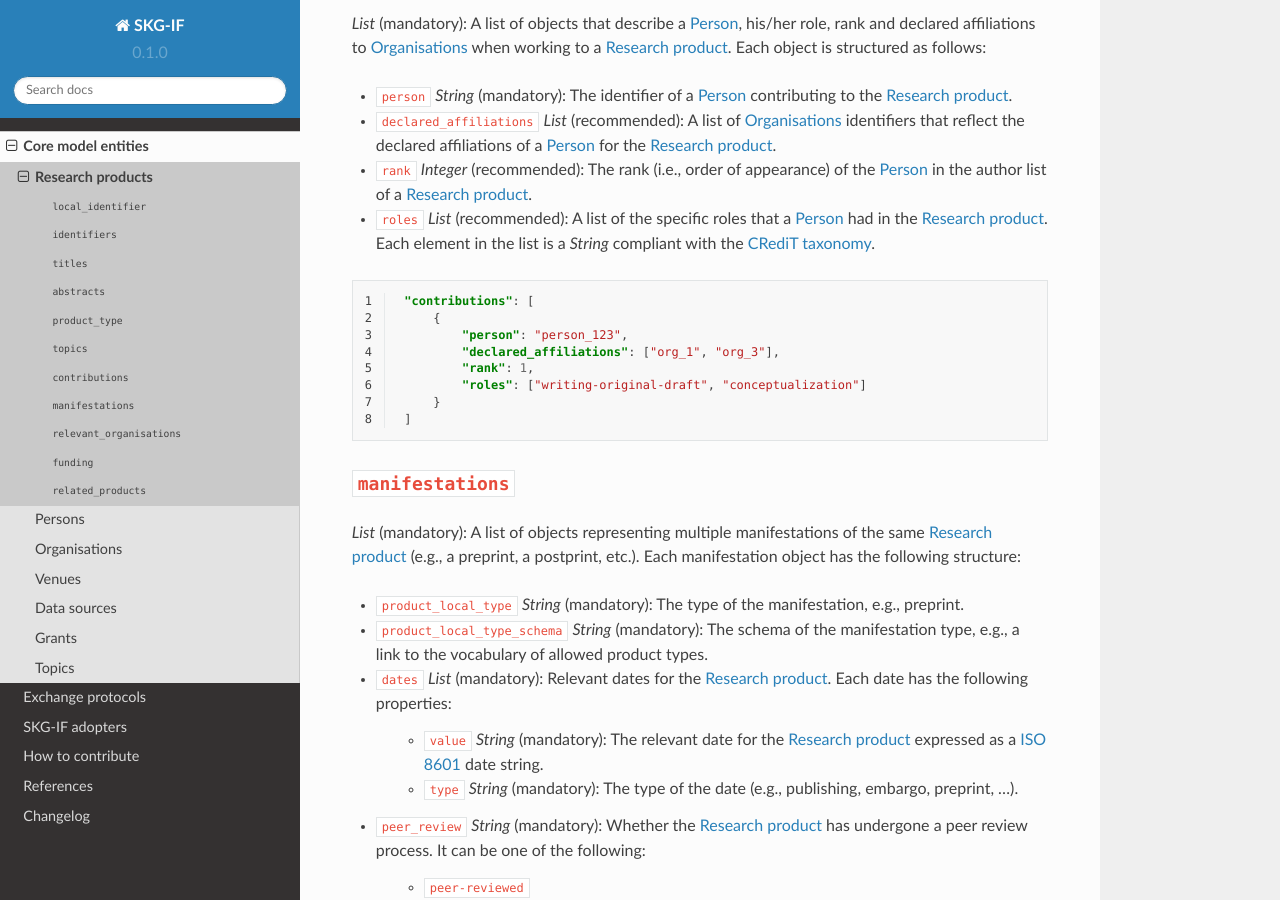
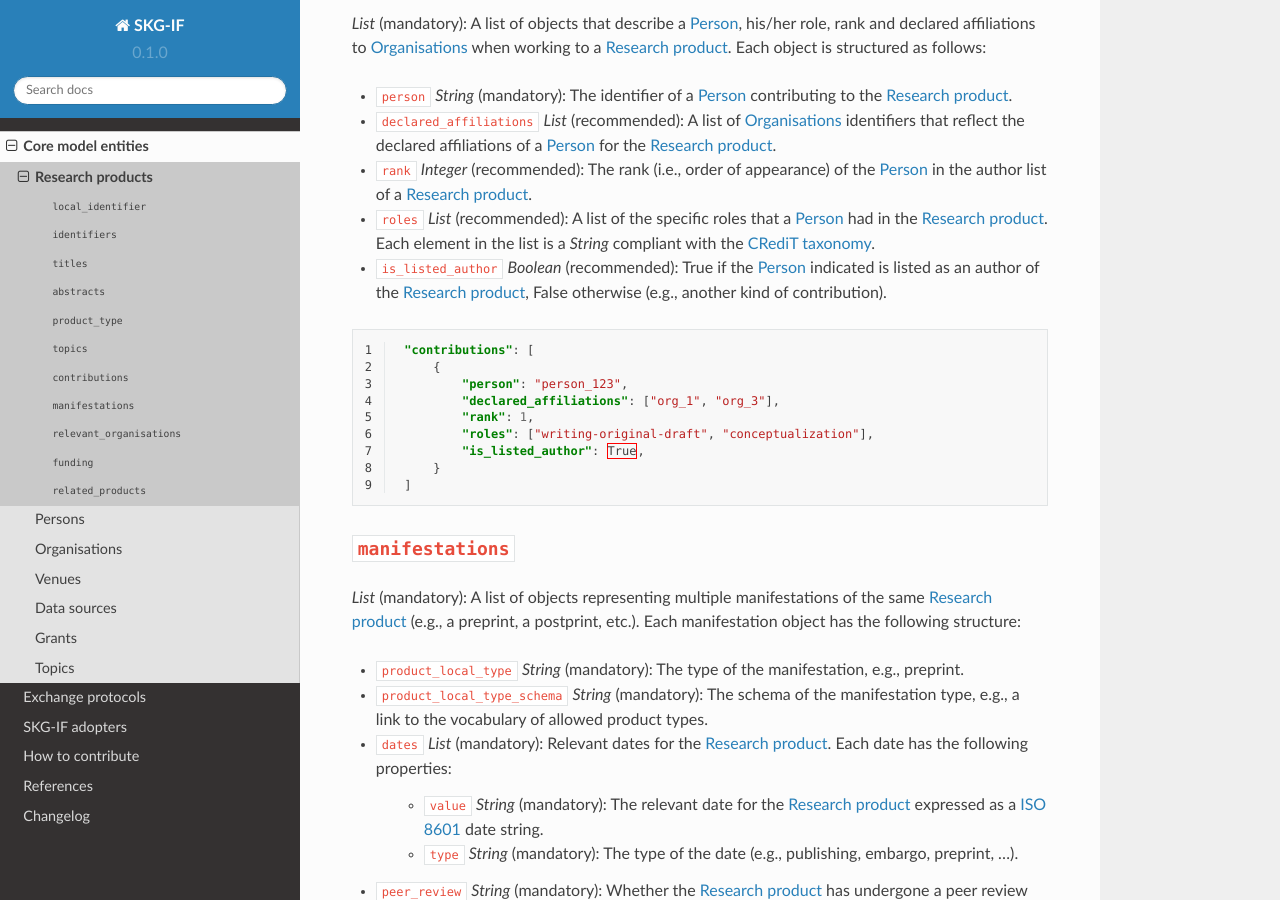
Before and after one commit to andremann/SKG-IF, a Sphinx documentation site: the page built from docs/source/products.rst, in a window 1280 px wide and 900 px high, scrolled down 2942 px. Built offline with Sphinx 7.4.7 and the Read the Docs theme 2.0.0, drawn with Linux system fonts in a browser that asks for light colours; pages that are not in the unit, such as notebooks, are missing from menus.

Commit message:
added listed authors

```diff
--- a/docs/source/products.rst
+++ b/docs/source/products.rst
@@ -133,6 +133,7 @@
 * ``declared_affiliations`` *List* (recommended): A list of :ref:`Organisations <Organisation>` identifiers that reflect the declared affiliations of a :ref:`Person <Person>` for the :ref:`Research product <Research product>`.
 * ``rank`` *Integer* (recommended): The rank (i.e., order of appearance) of the :ref:`Person <Person>` in the author list of a :ref:`Research product <Research product>`.
 * ``roles`` *List* (recommended): A list of the specific roles that a :ref:`Person <Person>` had in the :ref:`Research product <Research product>`. Each element in the list is a *String* compliant with the `CRediT taxonomy <https://credit.niso.org>`_.
+* ``is_listed_author`` *Boolean* (recommended): True if the :ref:`Person <Person>` indicated is listed as an author of the :ref:`Research product <Research product>`, False otherwise (e.g., another kind of contribution).
 
 .. code-block:: json
    :linenos:
@@ -142,7 +143,8 @@
             "person": "person_123",
             "declared_affiliations": ["org_1", "org_3"],
             "rank": 1,
-            "roles": ["writing-original-draft", "conceptualization"]
+            "roles": ["writing-original-draft", "conceptualization"],
+            "is_listed_author": True,
         }
     ]
 
```
